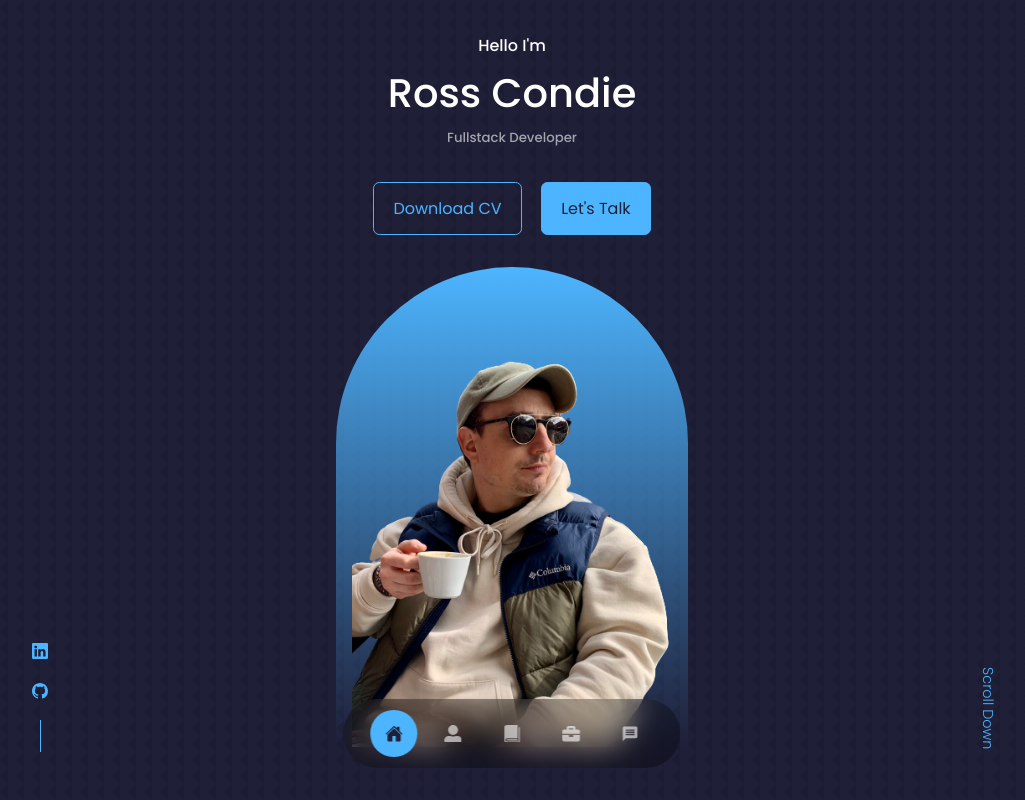
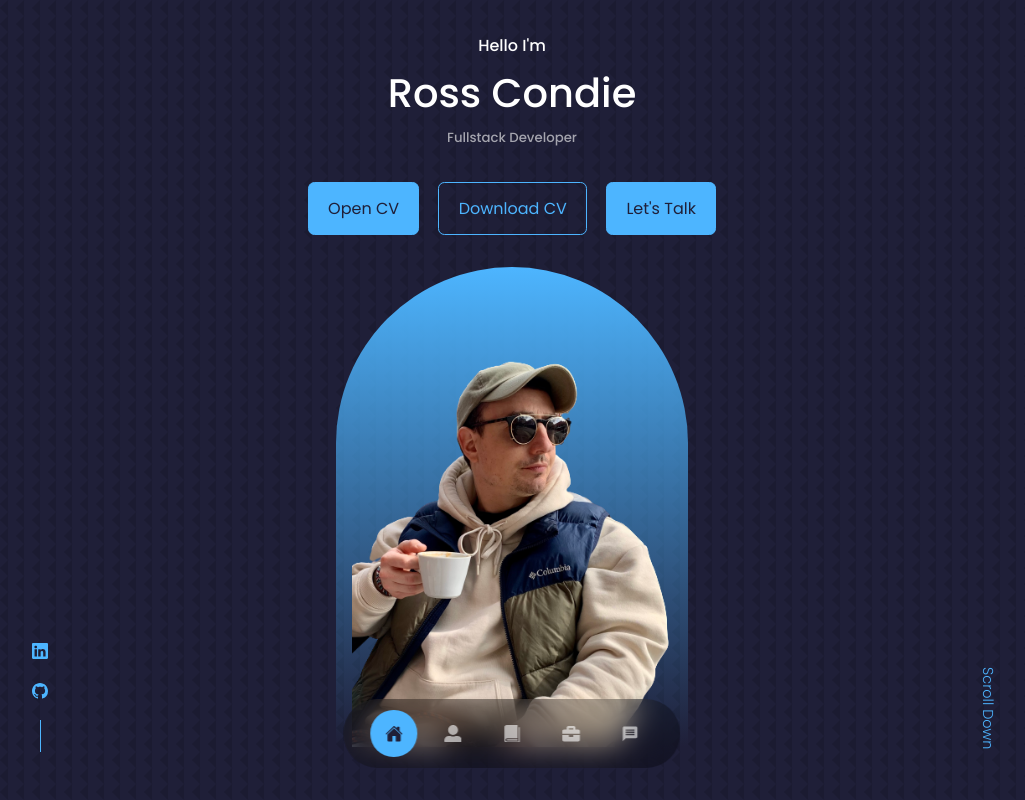
Before and after one commit to rosscondie/rosscondie.github.io, a React (Create React App) app: page / in a window 1280 px wide. Shown: the top 800 px of the page, without its empty margins (128-1153 px from the left). Built offline with nearby package versions, Linux system fonts and the light colour scheme.

Commit message:
added open CV button for ease of access

```diff
--- a/src/components/header/CTA.jsx
+++ b/src/components/header/CTA.jsx
@@ -2,8 +2,20 @@
 import CV from '../../assets/ross_condie_junior_developer_cv.pdf';
 
 const CTA = () => {
+  const openCV = () => {
+    window.open(CV, '_blank');
+  };
   return (
     <div className="cta">
+      <a
+        href={CV}
+        target="_blank"
+        rel="noopener noreferrer"
+        className="btn btn-primary"
+        onClick={openCV}
+      >
+        Open CV
+      </a>
       {/* NEED TO ADD CV TO ANCHOR TAG WITH THE DOWNLOAD ATTRIBUTE   <href={CV} download> */}
       <a href={CV} download className="btn">
         Download CV
```
Also changed, not shown: 1 other file (tests, documents, lock files or other folders).
